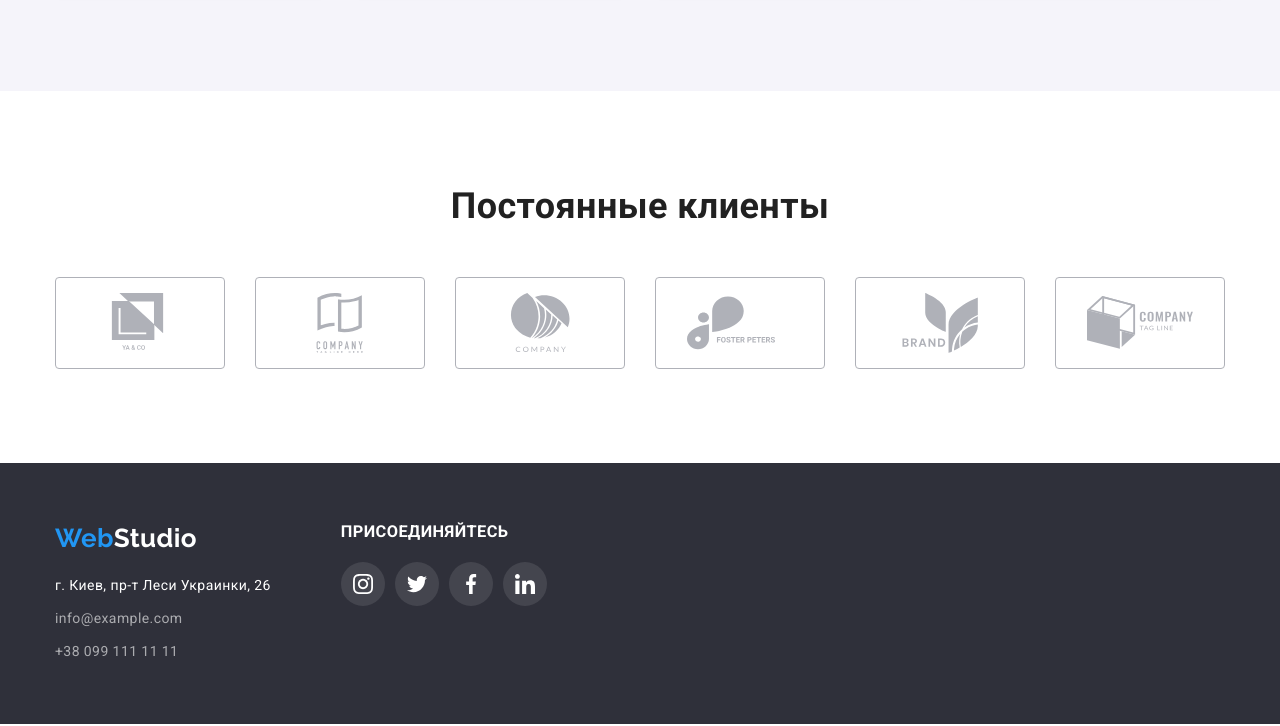
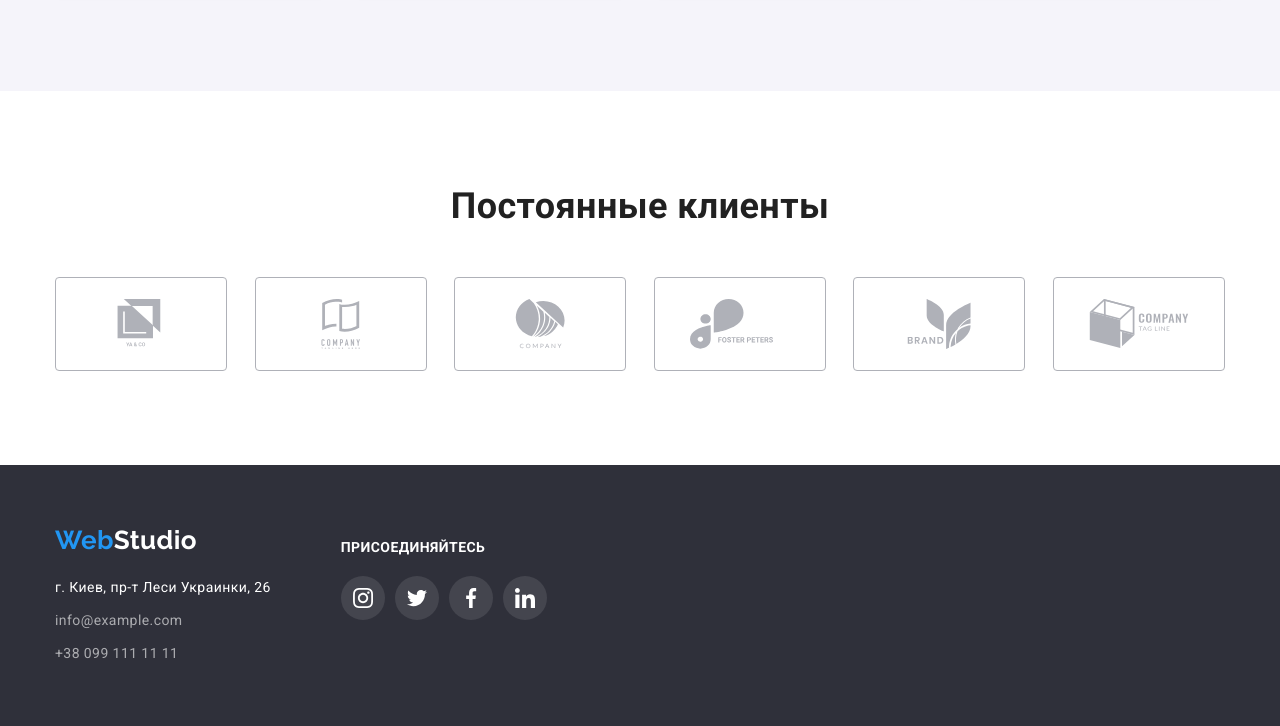
Before and after one commit to VolovodenkoTaras/goit-markup-hw-04, a plain HTML site: page index.html in a window 1280 px wide. Shown: the part 2214-2940 px from the top of the page. Drawn offline with nearby package versions, Linux system fonts and the light colour scheme.

Commit message:
ДЗ 4.3
Окончательные правки

```diff
--- a/css/styles.css
+++ b/css/styles.css
@@ -491,33 +491,35 @@ img {
   display: flex;
   align-items: center;
   justify-content: center;
-  width: 170px;
-  height: 92px;
 
   border: 1px solid var(--clients-primary-color);
   border-radius: 4px;
 }
 
-.clients > .item:not(:last-child) {
-  margin-right: 30px;
+.clients-link {
+  display: flex;
+  align-items: center;
+  justify-content: center;
+  width: 170px;
+  height: 92px;
+
+  color: var(--clients-primary-color);
+}
+
+.clients-link > .svg-clients {
+  fill: currentColor;
+  height: 50px;
 }
 
 .clients > .item:hover,
 .clients > .item:focus {
   border: 1px solid var(--accent-color);
+  color: var(--accent-color);
 }
 
-.svg-clients {
-  display: block;
-  width: 170px;
-  height: 92px;
-  padding: 16px 32px;
-  fill: var(--clients-primary-color);
-}
-
-.svg-clients:hover,
-.svg-clients:focus {
-  fill: var(--accent-color);
+.clients-link:hover,
+.clients-link:focus {
+  color: var(--accent-color);
 }
 
 /* Подвал */
@@ -563,6 +565,10 @@ img {
   color: var(--accent-color);
 }
 
+.footer-social {
+  padding-top: 15px;
+}
+
 .footer-social-text {
   color: var(--primary-white-color);
   font-weight: 700;
@@ -573,6 +579,7 @@ img {
 
 .social-links-webstudio {
   display: flex;
+  justify-content: center;
 }
 
 .social-links-webstudio > .item:not(:last-child) {
--- a/index.html
+++ b/index.html
@@ -392,42 +392,42 @@
           <h2 class="section-title">Постоянные клиенты</h2>
           <ul class="clients list">
             <li class="item">
-              <a href="" target="_blank" rel="nofollow noopener noreferrer">
+              <a class="clients-link" href="" target="_blank" rel="nofollow noopener noreferrer">
                 <svg class="svg-clients">
                   <use href="./images/icons.svg#client1"></use>
                 </svg>
               </a>
             </li>
             <li class="item">
-              <a href="" target="_blank" rel="nofollow noopener noreferrer">
+              <a class="clients-link" href="" target="_blank" rel="nofollow noopener noreferrer">
                 <svg class="svg-clients">
                   <use href="./images/icons.svg#client2"></use>
                 </svg>
               </a>
             </li>
             <li class="item">
-              <a href="" target="_blank" rel="nofollow noopener noreferrer">
+              <a class="clients-link" href="" target="_blank" rel="nofollow noopener noreferrer">
                 <svg class="svg-clients">
                   <use href="./images/icons.svg#client3"></use>
                 </svg>
               </a>
             </li>
             <li class="item">
-              <a href="" target="_blank" rel="nofollow noopener noreferrer">
+              <a class="clients-link" href="" target="_blank" rel="nofollow noopener noreferrer">
                 <svg class="svg-clients">
                   <use href="./images/icons.svg#client4"></use>
                 </svg>
               </a>
             </li>
             <li class="item">
-              <a href="" target="_blank" rel="nofollow noopener noreferrer">
+              <a class="clients-link" href="" target="_blank" rel="nofollow noopener noreferrer">
                 <svg class="svg-clients">
                   <use href="./images/icons.svg#client5"></use>
                 </svg>
               </a>
             </li>
             <li class="item">
-              <a href="" target="_blank" rel="nofollow noopener noreferrer">
+              <a class="clients-link" href="" target="_blank" rel="nofollow noopener noreferrer">
                 <svg class="svg-clients">
                   <use href="./images/icons.svg#client6"></use>
                 </svg>
@@ -464,7 +464,7 @@
         </div>
 
         <div class="footer-social">
-          <h3 class="footer-social-text">присоединяйтесь</h3>
+          <p class="footer-social-text">присоединяйтесь</p>
           <ul class="social-links-webstudio list">
             <li class="item instagram">
               <a href="" class="link join-link" target="_blank" rel="nofollow noopener noreferrer">
```
Also changed, not shown: portfolio.html (+15 -3 lines).
